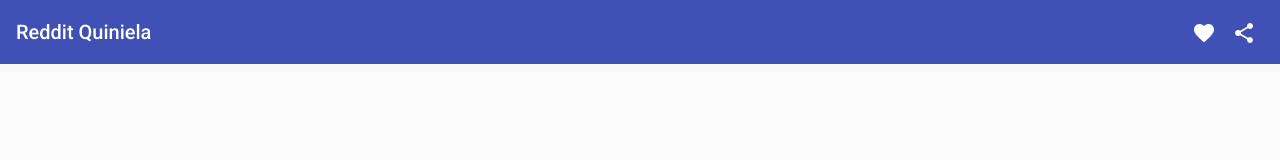
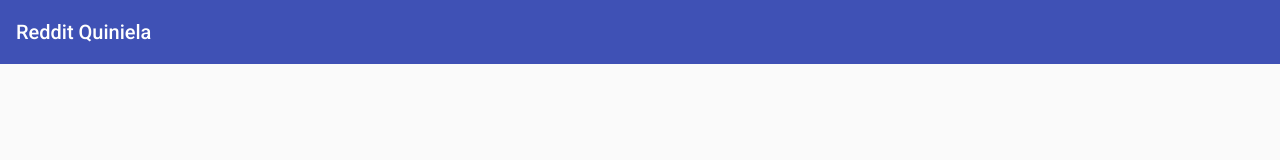
Before and after one commit to santosflores/reddit-quinielas, an Angular app: page / in a window 1280 px wide. Shown: the top 160 px of the page. Built offline with nearby package versions, Linux system fonts and the light colour scheme.

Commit message:
Removed unnecesary icons from toolbar

```diff
--- a/src/app/app.component.html
+++ b/src/app/app.component.html
@@ -2,12 +2,6 @@
   <mat-toolbar color="primary">
     <span>Reddit Quiniela</span>
     <span class="example-spacer"></span>
-    <button mat-icon-button class="example-icon favorite-icon" aria-label="Example icon-button with heart icon">
-      <mat-icon>favorite</mat-icon>
-    </button>
-    <button mat-icon-button class="example-icon" aria-label="Example icon-button with share icon">
-      <mat-icon>share</mat-icon>
-    </button>
   </mat-toolbar>
   <router-outlet></router-outlet>
 </div>
```
